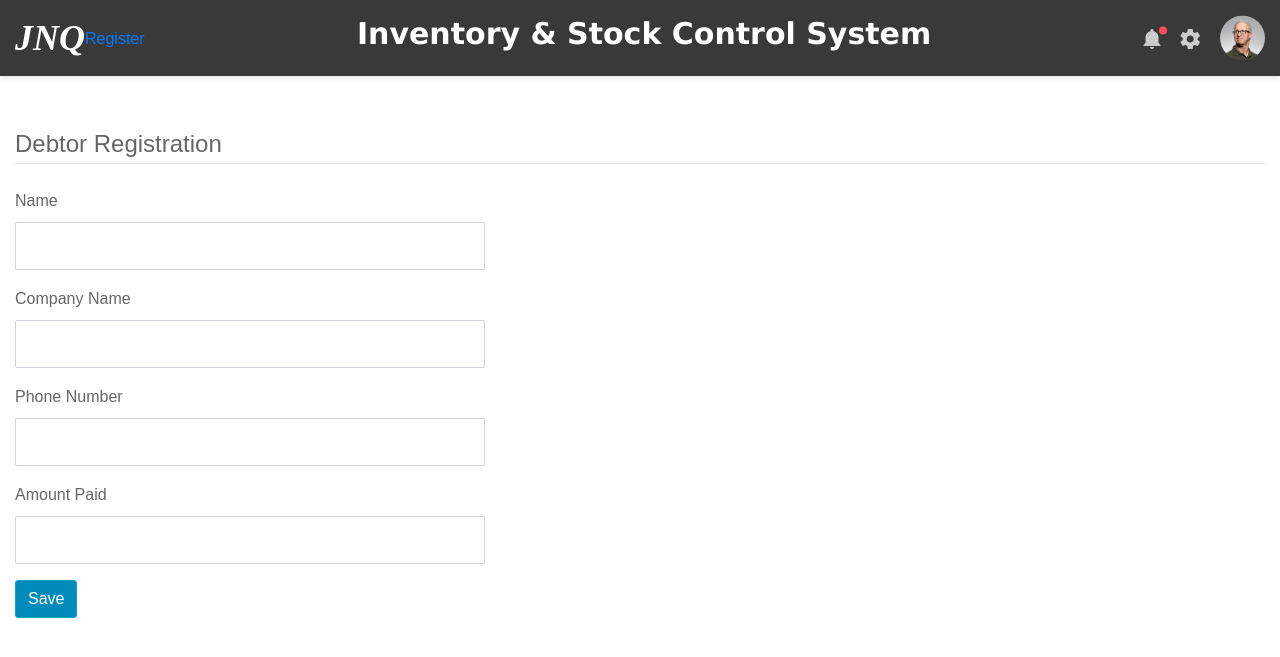
After one commit to Muhamadekh/Inventory_manager, a Flask app: page /1/debtor_registration/1 in a window 1280 px wide. The commit adds this page. Shown: the top 657 px of the page. Run offline with Flask 3, Linux system fonts and the light colour scheme; some libraries are stand-ins or nearby versions; some web fonts are replaced.

Commit message:
Redirecting to debtor page if payment is credit

```diff
--- a/inventory/forms.py
+++ b/inventory/forms.py
@@ -110,7 +110,8 @@ class ShopStockSoldForm(FlaskForm):
 
 class SaleForm(FlaskForm):
     sale_discount = IntegerField('Sale Discount', validators=[Optional()])
-    payment_method = SelectField('Payment Method', choices=payment_methods_list)
+    payment_method = SelectField('Payment Method', choices=payment_methods_list, default=None)
+    transaction_id = StringField('Transaction ID', validators=[Optional()])
     submit = SubmitField('Record Sale')
 
 
@@ -187,6 +188,7 @@ class DebtorRegistrationForm(FlaskForm):
     name = StringField('Name', validators=[DataRequired(), Length(min=4)])
     company_name = StringField('Company Name', validators=[DataRequired(), Length(min=4)])
     phone_number = StringField('Phone Number', validators=[DataRequired()])
+    amount_paid = IntegerField('Amount Paid', validators=[Optional()])
     submit = SubmitField('Save')
 
 
--- a/inventory/routes.py
+++ b/inventory/routes.py
@@ -47,8 +47,8 @@ def home():
     discount_list = []
     sales = Sale.query.filter(func.date(Sale.date_sold == current_date)).all()
     for sale in sales:
-        sales_value_list.append(sale.item_value)
-        discount_list.append(sale.item_discount)
+        sales_value_list.append(sale.sales_value)
+        discount_list.append(sale.sales_discount)
     total_sales_value = sum(sales_value_list)
     total_discount = sum(discount_list)
 
@@ -66,18 +66,19 @@ def home():
 
     # Listing shop-based weekly sales
     shop_sales_lookup = {}
-    total_shop_sales_lookup = {}
     time_range = datetime.now() - timedelta(days=7)
 
     for shop in shops:
         shop_sales_lookup[shop.shop_name] = []  # Initialize the list for each shop
-        weekly_sales = StockSold.query.filter(StockSold.date_sold >= time_range).all()
+        weekly_sales = Sale.query.filter(Sale.date_sold >= time_range).all()
         if weekly_sales:
             for sale in weekly_sales:
                 if sale.shop_id == shop.id:  # Check if the sale belongs to the current shop
-                    shop_sales_lookup[shop.shop_name].append(sale.item_quantity)
-            total_shop_sales_lookup[shop.shop_name] = sum(shop_sales_lookup[shop.shop_name])
-    sorted_total_shop_sales_lookup = dict(sorted(total_shop_sales_lookup.items(), key=lambda x:x[1], reverse=True))
+                    if shop.shop_name in shop_sales_lookup:
+                        shop_sales_lookup[shop.shop_name] += (sum([item.item_quantity for item in sale.sale_items]))
+                    else:
+                        shop_sales_lookup[shop.shop_name] = sum([item.item_quantity for item in sale.sale_items])
+    sorted_total_shop_sales_lookup = dict(sorted(shop_sales_lookup.items(), key=lambda x:x[1], reverse=True))
 
     return render_template('home.html', current_date=current_date, total_stock_value=total_stock_value, total_store_stock=total_store_stock,
                            total_sales_value=total_sales_value, total_discount=total_discount, top_5_items_sold=top_5_items_sold,
@@ -331,9 +332,7 @@ def stock_sold(shop_id):
     total_amount = 0
     for item in cart_items:
         total_amount += item.item_value
-    print("heyyyyyyyyyy")
     if sales_form.validate_on_submit() and sales_form.submit.data:
-        print("am here")
         discount = sales_form.sale_discount.data if sales_form.sale_discount.data else 0
         sale = Sale(sales_discount=discount, payment_method=sales_form.payment_method.data,
                     shop_id=shop.id)
@@ -344,16 +343,20 @@ def stock_sold(shop_id):
         for item in cart_items:
             item.sale_id = sale.id
             db.session.commit()
-        return redirect(url_for('stock_sold', shop_id=shop.id))
+        if sale.payment_method == "Credit":
+            return redirect(url_for('debtor_registration', shop_id=shop.id, sale_id=sale.id))
+        else:
+            return redirect(url_for('stock_sold', shop_id=shop.id))
 
     sales_lookup = {}
-
+    total_discount = {}
     Date = today_date()
     current_date = datetime.now()
-    sales_entries = Sale.query.filter(Sale.date_sold <= current_date,
-                                           Sale.shop_id == shop.id
+    sales_entries = Sale.query.filter(Sale.date_sold <= current_date, Sale.shop_id == shop.id
                                            ).order_by(Sale.date_sold.desc()).all()
     for entry in sales_entries:
+        entry_id = entry.id
+        total_discount[entry_id] = sum([(item.item_discount*item.item_quantity) for item in entry.sale_items]) + entry.sales_discount
         date = entry.date_sold.strftime("%d-%m-%Y")
         if date in sales_lookup:
             sales_lookup[date].append(entry)
@@ -362,7 +365,7 @@ def stock_sold(shop_id):
 
     return render_template('stock_sold.html', selection_form=selection_form, sales_lookup=sales_lookup, Date=Date, shop=shop,
                            sales_form=sales_form, cart_items=cart_items, total_amount=total_amount,
-                           sales_entries=sales_entries)
+                           sales_entries=sales_entries, total_discount=total_discount)
 
 
 @app.route('/history', methods=['GET'])
@@ -385,21 +388,30 @@ def history():
     return render_template('history.html', sales_dates=sales_dates, sales_lookup=sales_lookup)
 
 
-@app.route('/add_debtor', methods=['GET', 'POST'])
-def add_debtor():
+@app.route('/<int:shop_id>/debtor_registration/<int:sale_id>', methods=['GET', 'POST'])
+def debtor_registration(shop_id, sale_id):
     form = DebtorRegistrationForm()
+    sale = Sale.query.get_or_404(sale_id)
+    shop = Shop.query.get_or_404(shop_id)
     if form.validate_on_submit():
-        debtor = Debtor(name=form.name.data, company_name=form.company_name.data, phone_number=form.phone_number.data)
-        sale_time = datetime.now()
-        item = StockSold.query.filter(StockSold.date_sold <= sale_time).order_by(StockSold.date_sold.desc()).first()
-        debtor.item_bought = item.item_name
-        debtor.item_quantity = item.item_quantity
-        debtor.purchase_date = item.date_sold
-        debtor.item_value = item.item_value
+        amount_paid = form.amount_paid.data if form.amount_paid.data else 0
+        debtor = Debtor.query.filter_by(phone_number=form.phone_number.data).first()
+        if debtor:
+            debtor.amount_paid = amount_paid
+            debtor.unpaid_amount = sale.sales_value - debtor.amount_paid
+        else:
+            name = form.name.data
+            company_name = form.company_name.data
+            phone_number = form.phone_number.data
+            amount_paid = amount_paid
+            unpaid_amount = sale.sales_value - amount_paid
+            debtor = Debtor(name=name, company_name=company_name, phone_number=phone_number,
+                            amount_paid=amount_paid, unpaid_amount=unpaid_amount)
+        sale.debtor_id = debtor.id
         db.session.add(debtor)
         db.session.commit()
-        return redirect(url_for('stock_sold'))
-    return render_template('add_debtor.html')
+        return redirect(url_for('stock_sold', shop_id=shop.id))
+    return render_template('debtor_registration.html', form=form)
 
 
 @app.route('/view_debtors', methods=['GET'])
--- a/inventory/static/js/main.js
+++ b/inventory/static/js/main.js
@@ -1713,3 +1713,28 @@ fetch('/monthly_sales_data')
           }
       });
   });
+
+document.addEventListener("DOMContentLoaded", function() {
+  // Change event handler for the payment method dropdown
+  let paymentMethodDropdown = document.getElementById("payment_method");
+  paymentMethodDropdown.addEventListener("change", function() {
+    let selectedMethod = paymentMethodDropdown.value;
+    console.log(selectedMethod);
+    if (selectedMethod === "Credit") {
+      // Make an AJAX request to fetch the shop_id and sale_id values
+      let xhr = new XMLHttpRequest();
+      xhr.open("GET", `/${shop_id}/debtor_registration/${sale_id}`, true);
+      xhr.onreadystatechange = function() {
+        if (xhr.readyState === XMLHttpRequest.DONE && xhr.status === 200) {
+          let response = JSON.parse(xhr.responseText);
+          console.log(response);
+          let shopId = response.shop_id;
+          let saleId = response.sale_id;
+          let url = `/${shopId}/debtor_registration/${saleId}`;
+          window.location.replace(url);
+    }
+      };
+      xhr.send();
+    }
+  });
+});
--- /dev/null
+++ b/inventory/templates/debtor_registration.html
@@ -0,0 +1,78 @@
+{% extends 'layout.html' %}
+{% block content %}
+    <div class="container form-group">
+        <form action="" method="POST">
+            {{ form.hidden_tag() }}
+            <fieldset class="form-group">
+                <legend class="border-bottom mt-2 mb-4">Debtor Registration</legend>
+                <div class="row" id="registerForm">
+                    <div class="form-group">
+                        <div class="col-md-12">
+                            {{ form.name.label (class="form-control-label")}}
+                                {% if form.name.errors %}
+                                    {{ form.name (class="form-control form-control-lg is-invalid")}}
+                                    <ul class="invalid-feedback">
+                                        {% for error in form.name.errors %}
+                                            <span>{{ error }}</span>
+                                        {% endfor %}
+                                    </ul>
+                                {% else %}
+                                    {{ form.name (class="form-control form-control-lg")}}
+                                {% endif %}
+                        </div>
+                    </div>
+                    <div class="form-group">
+                        <div class="col-md-12">
+                            {{ form.company_name.label (class="form-control-label")}}
+                            {% if form.company_name.errors %}
+                                {{ form.company_name (class="form-control form-control-lg is-invalid")}}
+                                <ul class="invalid-feedback">
+                                    {% for error in form.company_name.errors %}
+                                        <span>{{ error }}</span>
+                                    {% endfor %}
+                                </ul>
+                            {% else %}
+                                {{ form.company_name (class="form-control form-control-lg")}}
+                            {% endif %}
+                        </div>
+                    </div>
+                    <div class="form-group">
+                        <div class="col-md-12">
+                            {{ form.phone_number.label (class="form-control-label")}}
+                            {% if form.phone_number.errors %}
+                                {{ form.phone_number (class="form-control form-control-lg is-invalid")}}
+                                <ul class="invalid-feedback">
+                                    {% for error in form.phone_number.errors %}
+                                        <span>{{ error }}</span>
+                                    {% endfor %}
+                                </ul>
+                            {% else %}
+                                {{ form.phone_number (class="form-control form-control-lg")}}
+                            {% endif %}
+                        </div>
+                    </div>
+                    <div class="form-group">
+                        <div class="col-md-12">
+                            {{ form.amount_paid.label (class="form-control-label")}}
+                            {% if form.amount_paid.errors %}
+                                {{ form.amount_paid (class="form-control form-control-lg is-invalid")}}
+                                <ul class="invalid-feedback">
+                                    {% for error in form.amount_paid.errors %}
+                                        <span>{{ error }}</span>
+                                    {% endfor %}
+                                </ul>
+                            {% else %}
+                                {{ form.amount_paid (class="form-control form-control-lg")}}
+                            {% endif %}
+                        </div>
+                    </div>
+                    <div>
+                        <div class="col-md-12">
+                            {{ form.submit (class="btn btn-outline-info", style="background-color: #008CBA; color: white;")}}
+                        </div>
+                    </div>
+                </div>
+        </fieldset>
+        </form>
+    </div>
+{% endblock %}
--- a/inventory/templates/layout.html
+++ b/inventory/templates/layout.html
@@ -104,9 +104,6 @@
                                     <a href="#">
                                         <span class="bot-line"></span>Debtors</a>
                                     <ul class="header3-sub-list list-unstyled">
-                                        <li>
-                                            <a href="{{ url_for('add_debtor')}}">Register</a>
-                                        </li>
                                         <li>
                                             <a href="{{ url_for('view_debtors')}}">View</a>
                                         </li>
--- a/inventory/templates/stock_sold.html
+++ b/inventory/templates/stock_sold.html
@@ -71,6 +71,7 @@
                 <tr>
                   <th>General Discount</th>
                   <th>Payment Method</th>
+                  <th>Transaction ID</th>
                   <th></th>
                 </tr>
               </thead>
@@ -79,7 +80,8 @@
                   <form method="POST">
                     {{ sales_form.hidden_tag() }}
                     <td>{{ sales_form.sale_discount(class="form-control") }}</td>
-                    <td>{{ sales_form.payment_method (class="form-control") }}</td>
+                    <td>{{ sales_form.payment_method (class="form-control", id="payment_method") }}</td>
+                    <td>{{ sales_form.transaction_id (class="form-control") }}</td>
                     <td>{{ sales_form.submit(class="form-control btn btn-primary") }}</td>
                   </form>
                 </tr>
@@ -117,7 +119,7 @@
                 <tr>
                   <td>{{ entry.id }}</td>
                   <td>{{ "{:,}".format (entry.sales_value) }}</td>
-                  <td>{{  "{:,}".format (entry.sales_discount) }}</td>
+                  <td>{{  "{:,}".format (total_discount[entry.id]) }}</td>
                   <td>{{ entry.payment_method }}</td>
                   <td>{{ entry.date_sold.strftime('%H:%M:%S') }}</td>
                   {% if current_user.user_role == 'Admin'%}
```
Also changed, not shown: inventory/models.py (+6 -6 lines), instance/site.db.
